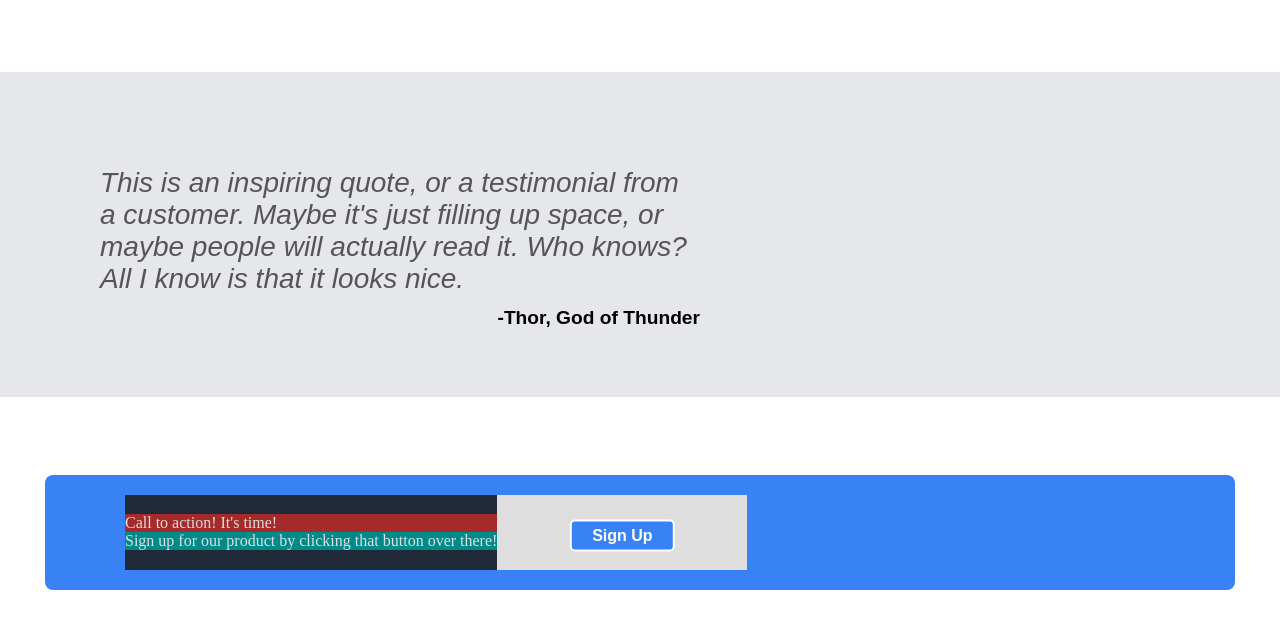
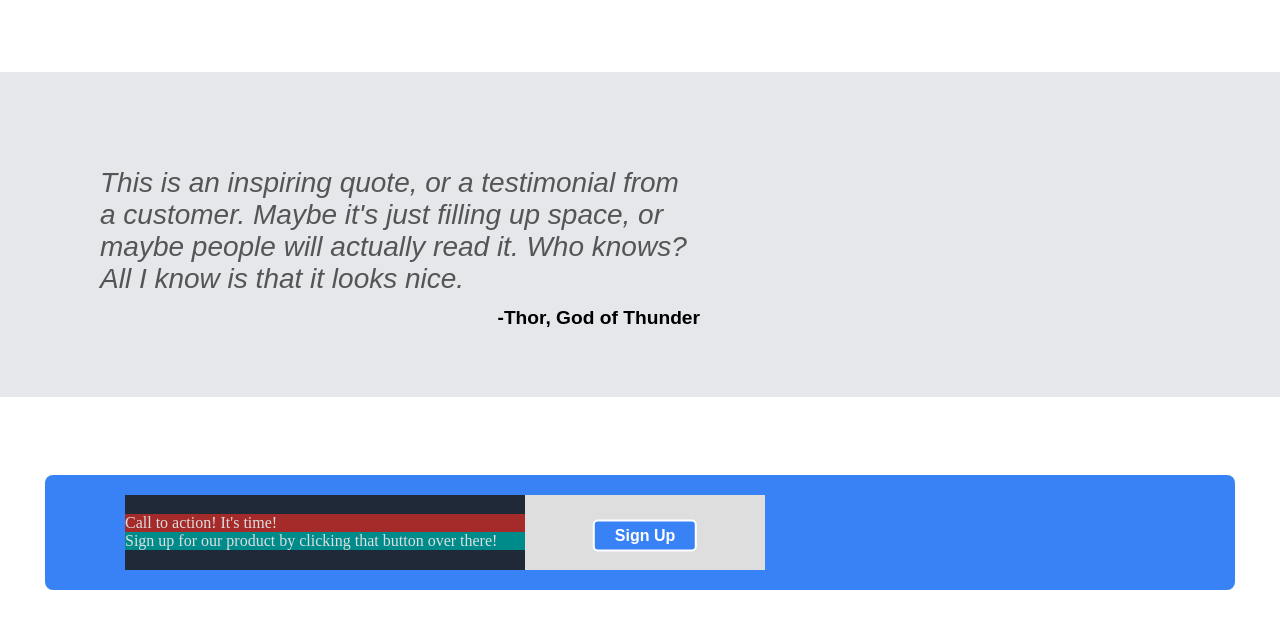
Before and after one commit to CStan18/Landing-Page, a plain HTML site: page index.html in a window 1280 px wide. Shown: the part 618-1247 px from the top of the page. Drawn offline with Linux system fonts and the light colour scheme.

Commit message:
Adjust sec-4 text box width

```diff
--- a/style.css
+++ b/style.css
@@ -200,6 +200,7 @@ a:link {
   padding: 20px;
   padding-left: 80px;
   padding-right: 100px;
+
 }
 
 .sec-4-text {
@@ -207,6 +208,7 @@ a:link {
   display: flex;
   flex-direction: column-reverse;
   padding-bottom: 20px;
+  width: 400px;
 }
 
 .sec-4-header-text {
@@ -221,7 +223,7 @@ a:link {
   background-color: #dedede;
   position: relative;
   padding: 20px;
-  width: 250px;
+  width: 240px;
 }
 
 .center {
```
